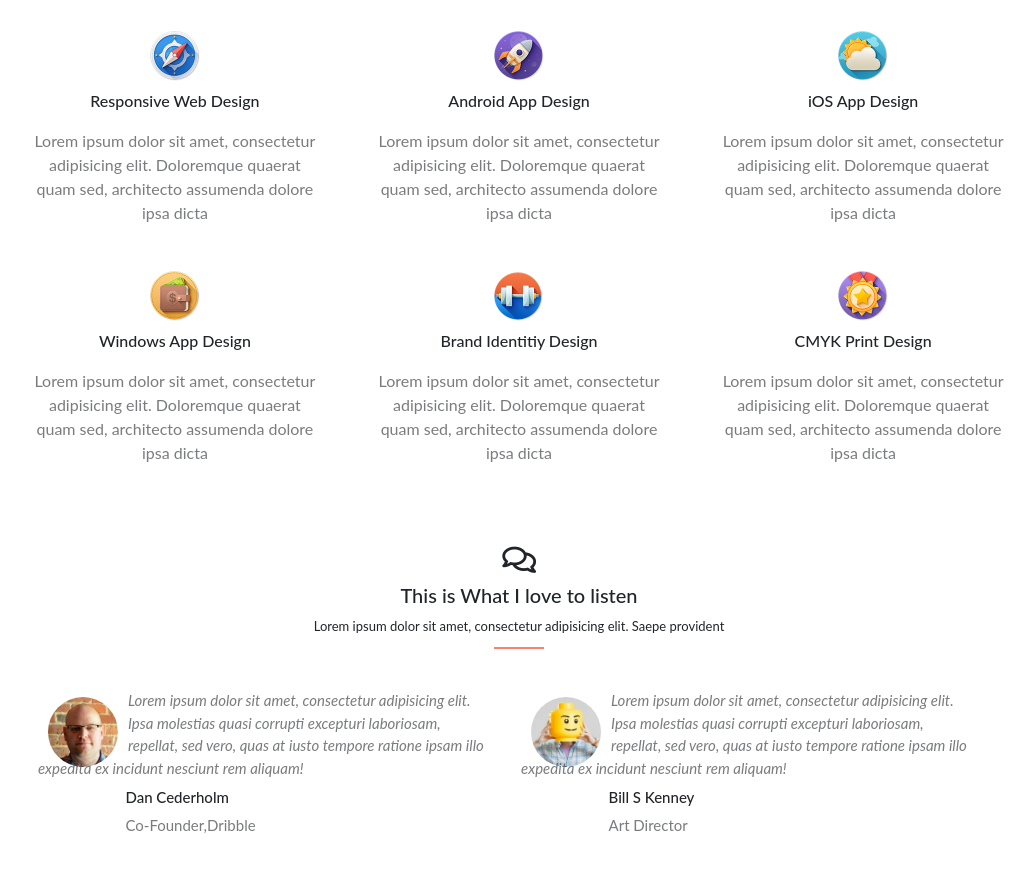
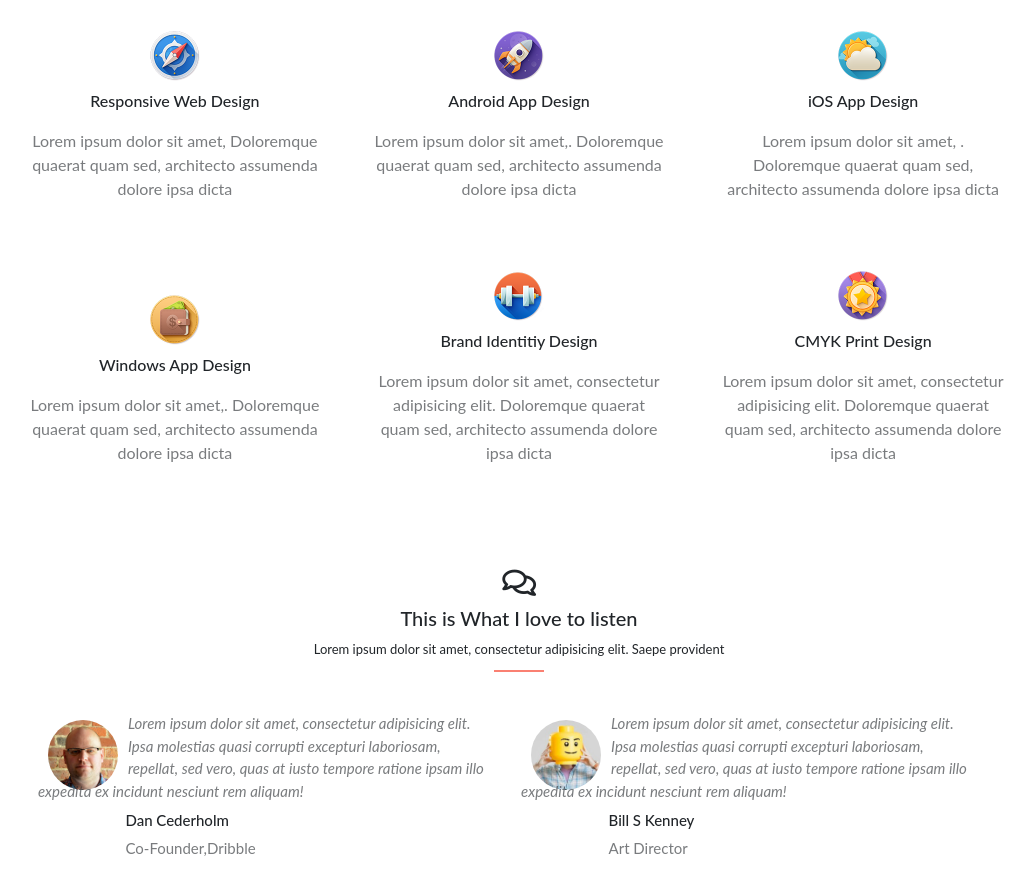
Before and after one commit to HitanshuSingh/Responsive-4th, a plain HTML site: page index.html in a window 1280 px wide. Shown: the part 1700-2592 px from the top of the page, without its empty margins (121-1153 px from the left). Drawn offline with nearby package versions, Linux system fonts and the light colour scheme.

Commit message:
Update index.html

```diff
--- a/index.html
+++ b/index.html
@@ -106,20 +106,20 @@
             <div class="design">
                 <img class="sizing" src="s1.png" alt="">
                 <h4>Responsive Web Design </h4>
-                <p style="opacity: 0.6">Lorem ipsum dolor sit amet, consectetur adipisicing elit. Doloremque quaerat quam sed, architecto assumenda dolore ipsa dicta </p>
+                <p style="opacity: 0.6">Lorem ipsum dolor sit amet, Doloremque quaerat quam sed, architecto assumenda dolore ipsa dicta </p>
             </div>
 
 
             <div class="design">
                 <img class="sizing" src="s2.png" alt="">
                 <h4>Android App Design </h4>
-                <p style="opacity: 0.6">Lorem ipsum dolor sit amet, consectetur adipisicing elit. Doloremque quaerat quam sed, architecto assumenda dolore ipsa dicta </p>
+                <p style="opacity: 0.6">Lorem ipsum dolor sit amet,. Doloremque quaerat quam sed, architecto assumenda dolore ipsa dicta </p>
             </div>
 
             <div class="design">
                 <img class="sizing" src="s3.png" alt="">
                 <h4>iOS App Design </h4>
-                <p style="opacity: 0.6">Lorem ipsum dolor sit amet, consectetur adipisicing elit. Doloremque quaerat quam sed, architecto assumenda dolore ipsa dicta </p>
+                <p style="opacity: 0.6">Lorem ipsum dolor sit amet, . Doloremque quaerat quam sed, architecto assumenda dolore ipsa dicta </p>
             </div>
 
         </div>
@@ -129,7 +129,7 @@
             <div class="design">
                 <img class="sizing" src="s4.png" alt="">
                 <h4>Windows App Design </h4>
-                <p style="opacity: 0.6">Lorem ipsum dolor sit amet, consectetur adipisicing elit. Doloremque quaerat quam sed, architecto assumenda dolore ipsa dicta </p>
+                <p style="opacity: 0.6">Lorem ipsum dolor sit amet,. Doloremque quaerat quam sed, architecto assumenda dolore ipsa dicta </p>
             </div>
 
 
```
